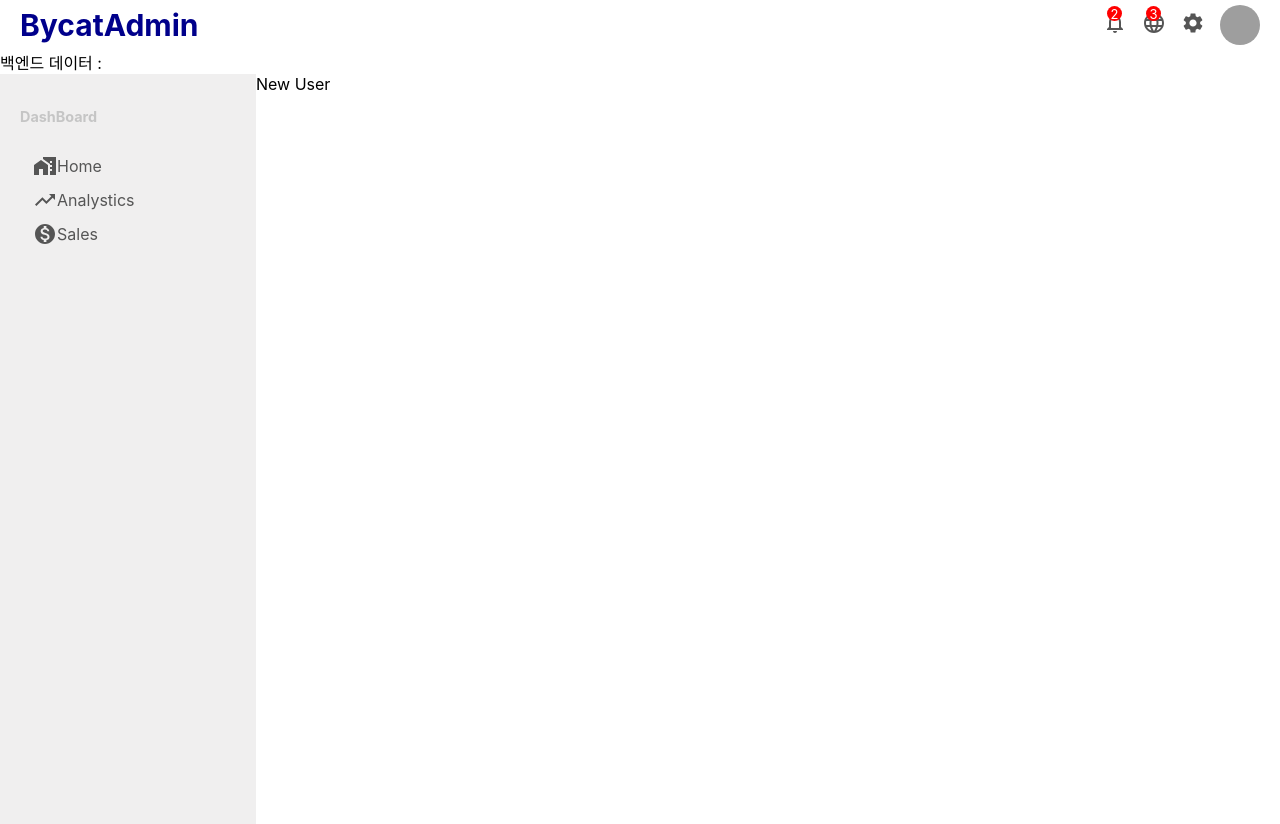
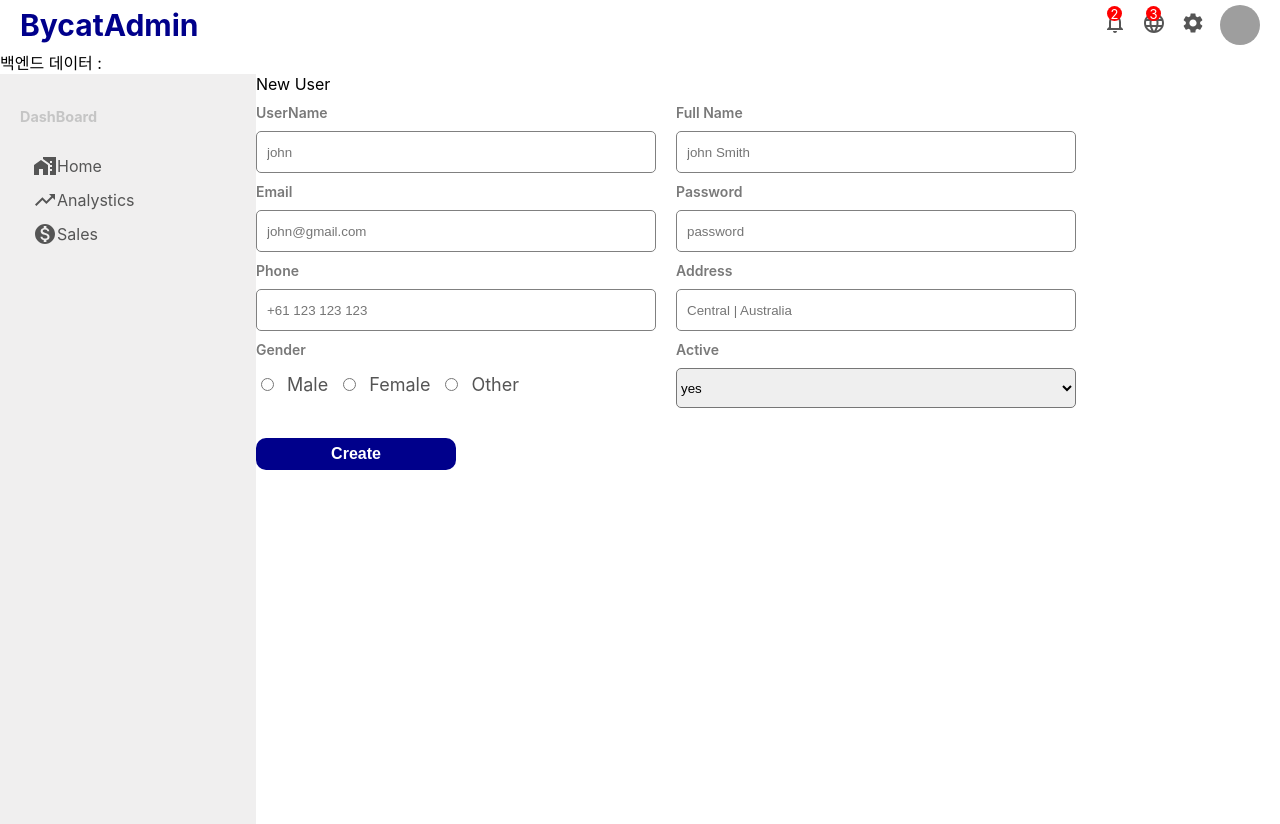
Before and after one commit to bycat0909/ledger, a React (Create React App) app in the folder src/main/frontend/ledger/: page /newUser in a window 1280 px wide. Built offline with nearby package versions, Linux system fonts and the light colour scheme; no server answers; grey boxes are pictures that could not be loaded.

Commit message:
사용자 생성하는 부분 따라서 진행중

```diff
--- a/src/main/frontend/ledger/src/pages/newUser/NewUser.css
+++ b/src/main/frontend/ledger/src/pages/newUser/NewUser.css
@@ -1,3 +1,58 @@
 .newUser{
     flex: 4;
 }
+
+.newUserForm{
+    display: flex;
+    flex-wrap: wrap;
+}
+
+.newUserItem{
+    display: flex;
+    flex-direction: column;
+    width: 400px;
+    margin-top: 10px;
+    margin-right: 20px;
+}
+
+.newUserItem > label{
+    margin-bottom: 10px;
+    font-size: 14px;
+    font-weight: 600;
+    color: rgb( 121, 121, 121);
+}
+
+.newUserItem > input{
+    height: 20px;
+    padding: 10px;
+    border: 1px solid gray;
+    border-radius: 5px;
+ }
+
+.newUserGender > input{
+    margin-top:10px;
+}
+
+.newUserGender > label{
+    margin:10px;
+    font-size:18px;
+    color:#555;
+}
+
+.newUserSelect {
+    height: 40px;
+    border-radius:5px;
+}
+
+.newUserButton{
+    width: 200px;
+    border:none;
+    background-color: darkblue;
+    color: white;
+    padding: 7px 10px;
+    font-size: 16px;
+    font-weight: 600;
+    border-radius: 10px;
+    margin-top:30px;
+    cursor: pointer;
+}
--- a/src/main/frontend/ledger/src/pages/newUser/NewUser.jsx
+++ b/src/main/frontend/ledger/src/pages/newUser/NewUser.jsx
@@ -2,5 +2,54 @@
 import './NewUser.css'
 
 export default function newUser(){
-    return <div className="newUser">New User</div>
+    return (
+        <div className="newUser">
+            <hi className="newUserList">New User </hi>
+            <form className="newUserForm">
+                <div className="newUserItem">
+                    <label>UserName</label>
+                    <input type="text" placeholder="john"/>
+                </div>
+                <div className="newUserItem">
+                    <label>Full Name</label>
+                    <input type="text" placeholder="john Smith"/>
+                </div>
+                <div className="newUserItem">
+                    <label>Email</label>
+                    <input type="text" placeholder="john@gmail.com"/>
+                </div>
+                <div className="newUserItem">
+                    <label>Password</label>
+                    <input type="text" placeholder="password"/>
+                </div>
+                <div className="newUserItem">
+                    <label>Phone</label>
+                    <input type="text" placeholder="+61 123 123 123"/>
+                </div>
+                <div className="newUserItem">
+                    <label>Address</label>
+                    <input type="text" placeholder="Central | Australia"/>
+                </div>
+                <div className="newUserItem">
+                    <label>Gender</label>
+                    <div className="newUserGender">
+                        <input type="radio" name="gender" id="male" value="male"/>
+                        <label For="male">Male</label>
+                        <input type="radio" name="gender" id="female" value="female"/>
+                        <label For="female">Female</label>
+                        <input type="radio" name="gender" id="other" value="other"/>
+                        <label For="male">Other</label>
+                    </div>
+                </div>
+                <div className="newUserItem">
+                    <label>Active</label>
+                    <select className="newUserSelect" name="active" id="active">
+                        <option value="yes">yes</option>
+                        <option value="no">no</option>
+                    </select>
+                </div>
+                <button className="newUserButton">Create</button>
+            </form>
+        </div>
+    )
 }
```
Also changed, not shown: 1 other file (tests, documents, lock files or other folders).
